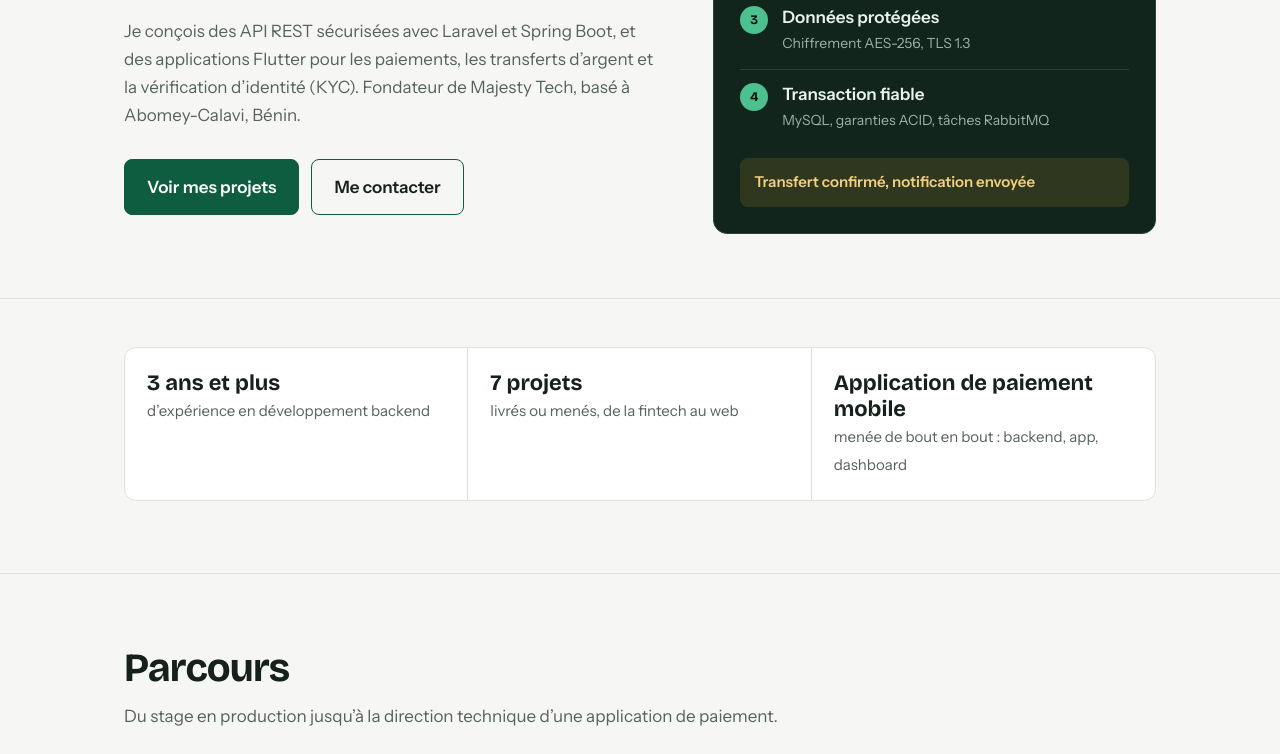
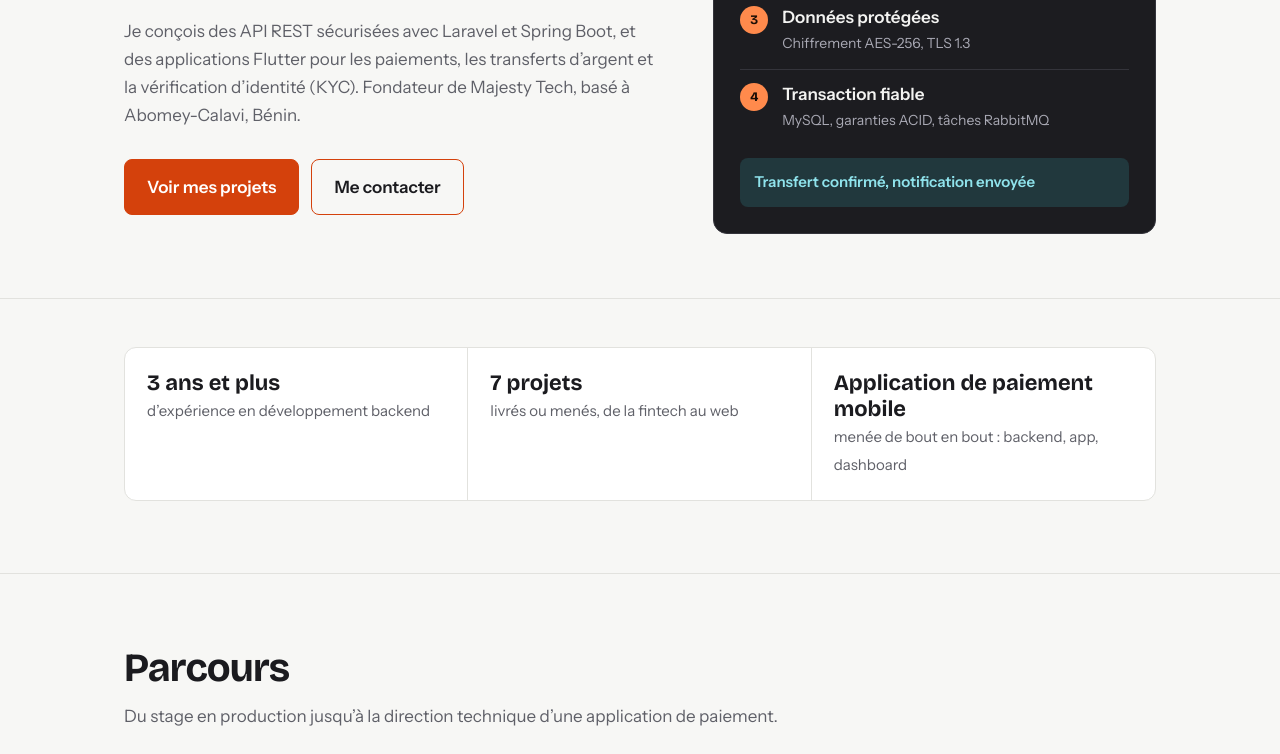
Before and after one commit to Majestyyjunior44/portefolio_first, a plain HTML site: page index.html in a window 1280 px wide. Shown: the part 360-1114 px from the top of the page. Drawn offline with nearby package versions, Linux system fonts and the light colour scheme.

Commit message:
refonte de mon portfolio

```diff
--- a/index.html
+++ b/index.html
@@ -9,20 +9,20 @@
 <link href="https://fonts.googleapis.com/css2?family=Bricolage+Grotesque:opsz,wght@12..96,500;12..96,700&family=Instrument+Sans:wght@400;500;600&display=swap" rel="stylesheet">
 <style>
 :root{
-  --bg:#f6f7f4;--surface:#ffffff;--ink:#17211c;--muted:#56625c;--line:#dde3dd;
-  --brand:#0f5d40;--brand-ink:#ffffff;--accent:#e2a72e;--chip:#e8efe9;
-  --panel:#12251d;--panel-ink:#e9f2ec;--panel-line:#27433a;
+  --bg:#f7f7f5;--surface:#ffffff;--ink:#1b1b1f;--muted:#5f6068;--line:#e2e2de;
+  --brand:#d4410c;--brand-ink:#ffffff;--accent:#0f9aa8;--chip:#f0ede8;
+  --panel:#1c1c20;--panel-ink:#f3f3f1;--panel-line:#34343b;
   color-scheme:light;
   box-sizing:border-box;padding-top:env(safe-area-inset-top,0px);padding-bottom:env(safe-area-inset-bottom,0px);
 }
 @media (prefers-color-scheme:dark){:root:not([data-theme="light"]){
-  --bg:#0e1612;--surface:#15201a;--ink:#e8efe9;--muted:#9fb0a6;--line:#25352c;
-  --brand:#4cc08f;--brand-ink:#08140e;--accent:#e8b94a;--chip:#1c2b23;
-  --panel:#0a110d;--panel-ink:#e9f2ec;--panel-line:#25352c;color-scheme:dark}}
+  --bg:#121215;--surface:#1b1b20;--ink:#efeff0;--muted:#a3a3ad;--line:#2d2d34;
+  --brand:#ff8a4c;--brand-ink:#1a0d05;--accent:#3cc6d3;--chip:#26262c;
+  --panel:#0b0b0d;--panel-ink:#f3f3f1;--panel-line:#2d2d34;color-scheme:dark}}
 :root[data-theme="dark"]{
-  --bg:#0e1612;--surface:#15201a;--ink:#e8efe9;--muted:#9fb0a6;--line:#25352c;
-  --brand:#4cc08f;--brand-ink:#08140e;--accent:#e8b94a;--chip:#1c2b23;
-  --panel:#0a110d;--panel-ink:#e9f2ec;--panel-line:#25352c;color-scheme:dark}
+  --bg:#121215;--surface:#1b1b20;--ink:#efeff0;--muted:#a3a3ad;--line:#2d2d34;
+  --brand:#ff8a4c;--brand-ink:#1a0d05;--accent:#3cc6d3;--chip:#26262c;
+  --panel:#0b0b0d;--panel-ink:#f3f3f1;--panel-line:#2d2d34;color-scheme:dark}
 html{scroll-padding-top:calc(72px + env(safe-area-inset-top,0px));scroll-behavior:smooth}
 *{box-sizing:border-box}
 body{margin:0;background:var(--bg);color:var(--ink);font:17px/1.65 "Instrument Sans",system-ui,sans-serif;-webkit-font-smoothing:antialiased}
@@ -46,13 +46,13 @@ nav a:hover{color:var(--ink)}
 .btn.main{background:var(--brand);color:var(--brand-ink)}
 .btn:hover{transform:translateY(-1px)}
 .flow{background:var(--panel);color:var(--panel-ink);border-radius:14px;padding:26px;border:1px solid var(--panel-line)}
-.flow h2{font-size:15px;font-weight:500;color:#9fb0a6;margin-bottom:18px}
+.flow h2{font-size:15px;font-weight:500;color:#a9a9b4;margin-bottom:18px}
 .step{display:flex;gap:14px;align-items:flex-start;padding:13px 0;border-top:1px solid var(--panel-line)}
 .step:first-of-type{border-top:0}
-.step b{flex:none;width:28px;height:28px;border-radius:50%;background:#4cc08f;color:#08140e;display:grid;place-items:center;font:700 13px "Bricolage Grotesque",sans-serif}
+.step b{flex:none;width:28px;height:28px;border-radius:50%;background:#ff8a4c;color:#1a0d05;display:grid;place-items:center;font:700 13px "Bricolage Grotesque",sans-serif}
 .step span{display:block;font-weight:600;line-height:1.3}
-.step small{color:#9fb0a6;font-size:14px;line-height:1.4}
-.flow .done{margin-top:12px;padding:12px 14px;border-radius:8px;background:rgba(226,167,46,.14);color:#f0cf7d;font-weight:600;font-size:15px}
+.step small{color:#a9a9b4;font-size:14px;line-height:1.4}
+.flow .done{margin-top:12px;padding:12px 14px;border-radius:8px;background:rgba(60,198,211,.16);color:#8fe3ec;font-weight:600;font-size:15px}
 section{padding:72px 0;border-top:1px solid var(--line)}
 section h2{font-size:clamp(28px,4vw,40px);margin-bottom:12px}
 .sub{color:var(--muted);margin:0 0 36px;max-width:60ch}
@@ -84,9 +84,9 @@ section h2{font-size:clamp(28px,4vw,40px);margin-bottom:12px}
 .two li small{display:block;color:var(--muted)}
 .contact{background:var(--panel);color:var(--panel-ink);border-radius:16px;padding:48px;text-align:left;border:1px solid var(--panel-line)}
 .contact h2{margin-bottom:14px}
-.contact p{color:#b5c4bb;max-width:52ch;margin:0 0 26px}
-.contact .btn.main{background:#4cc08f;color:#08140e;border-color:#4cc08f}
-.contact .btn{border-color:#4cc08f;color:#e9f2ec}
+.contact p{color:#bcbcc6;max-width:52ch;margin:0 0 26px}
+.contact .btn.main{background:#ff8a4c;color:#1a0d05;border-color:#ff8a4c}
+.contact .btn{border-color:#ff8a4c;color:#f3f3f1}
 footer{padding:36px 0 48px;color:var(--muted);font-size:14px;text-align:center}
 @media (max-width:820px){
   .hero .wrap,.two{grid-template-columns:1fr}
```
